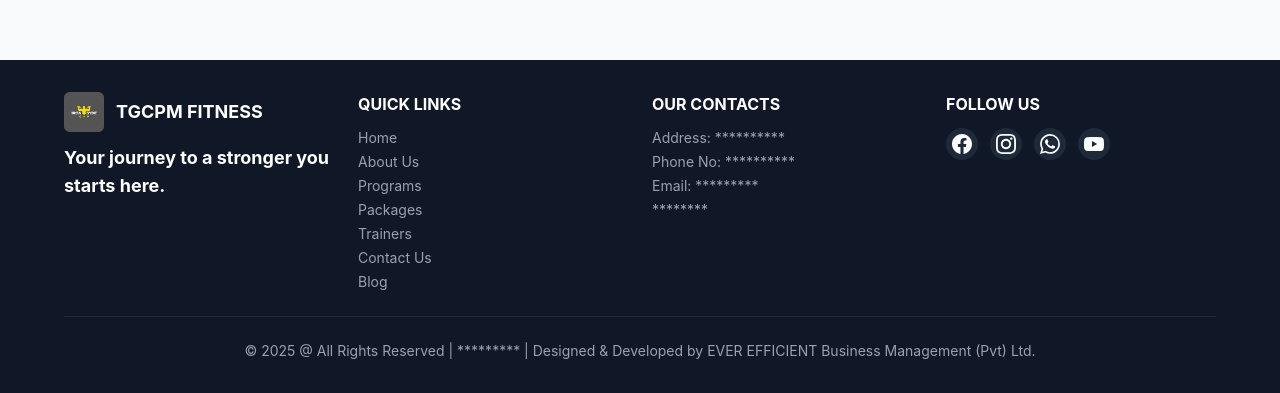
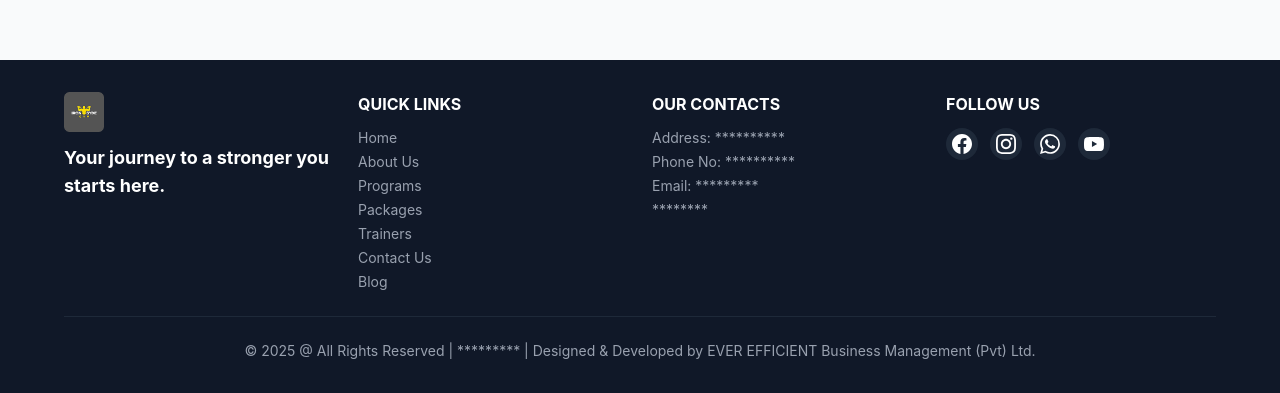
Before and after one commit to supunyasanthaofficial/Gym, a React (Vite) app: page /blog in a window 1280 px wide. Shown: the part 812-1205 px from the top of the page. Built offline with nearby package versions, Linux system fonts and the light colour scheme.

Commit message:
remove the span tag

```diff
--- a/src/components/Footer.jsx
+++ b/src/components/Footer.jsx
@@ -54,7 +54,6 @@ const Footer = () => {
           {/* Logo */}
           <div className="flex items-center mb-3">
             <img src={logo} alt="TGCPM Fitness" className="h-10 w-auto mr-3" />
-            <span className="text-lg font-bold">TGCPM FITNESS</span>
           </div>
 
           <h3 className="text-lg font-bold mb-3">
```
